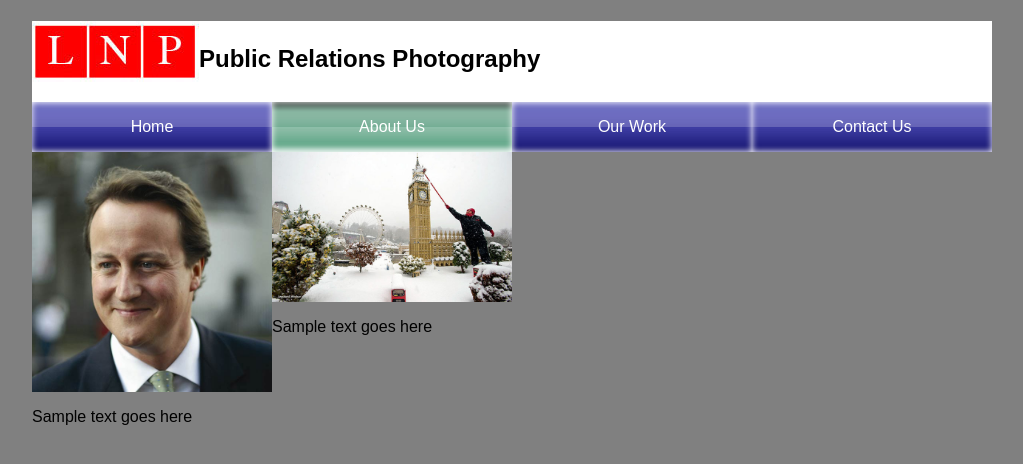
After one commit to graemewilkinson/lnp, a PHP site: page /newsite/testmosiac.html in a window 1280 px wide. The commit adds this page. Shown: the top 464 px of the page, without its empty margins (128-1151 px from the left). Run offline with PHP 8.4, Linux system fonts and the light colour scheme; some libraries are stand-ins or nearby versions.

Commit message:
trying to add moasic style into current page

```diff
--- a/newsite/style.css
+++ b/newsite/style.css
@@ -95,3 +95,13 @@ div.toptitle
     display: inline;
 
 }
+.mosaicflow__column
+{
+    float:left;
+}
+.mosaicflow__item img
+{
+    display:block;
+    width:100%;
+    height:auto;
+}
--- /dev/null
+++ b/newsite/testmosiac.html
@@ -0,0 +1,68 @@
+<!DOCTYPE html>
+<html lang="en">
+<head>
+    <meta content="text/html; charset=utf-8"
+          http-equiv="Content-Type">
+
+    <link href="style.css"
+          rel="stylesheet"
+          type="text/css">
+
+<script src="http://ajax.googleapis.com/ajax/libs/jquery/1.9.0/jquery.min.js"></script>
+<script src="jquery.mosaicflow.min.js"></script>
+<meta property="og:url" content="http://sapegin.github.com/jquery.mosaicflow/">
+
+<body>
+
+    <title>
+      London News Pictures | Public Relations Photography
+    </title>
+</head>
+<body>
+<div class="wrapper">
+<header>
+        <h1>
+          <img alt="London News Pictures"
+              class="logo"
+              height="61"
+              src="img/LNP_PR_167px.jpg"
+              width="167">
+        </h1>
+        <div class="toptitle">
+          Public Relations Photography
+        </div>
+        <div style="clear: both"></div>
+</header>
+        <div id="nav">
+   <ul id="menu">
+  <li class="menu-item">
+    <a href="#" class="menu-link">Home</a>
+  </li>
+  <li class="menu-item">
+    <a href="#" class="menu-link is-active">About Us</a>
+  </li>
+  <li class="menu-item">
+    <a href="#" class="menu-link">Our Work</a>
+  </li>
+  <li class="menu-item">
+    <a href="#" class="menu-link">Contact Us</a>
+  </li>
+</ul>
+   </div>
+        <div style="clear: both"></div>
+
+<div class="clearfix mosaicflow">
+    <div class="mosaicflow__item">
+        <img width="500" height="300" src="img/david.jpg" alt="Our work for the partliamerny">
+            <p>Sample text goes here</p>
+    </div>
+    <div class="mosaicflow__item">
+        <img width="500" height="500" src="img/lego1.jpg" alt="Lego our Client">
+<p>Sample text goes here</p>
+    </div>
+</div>
+</div>
+
+
+</body>
+</html>
```
Also changed, not shown: newsite/jquery.mosaicflow.min.js (added).
